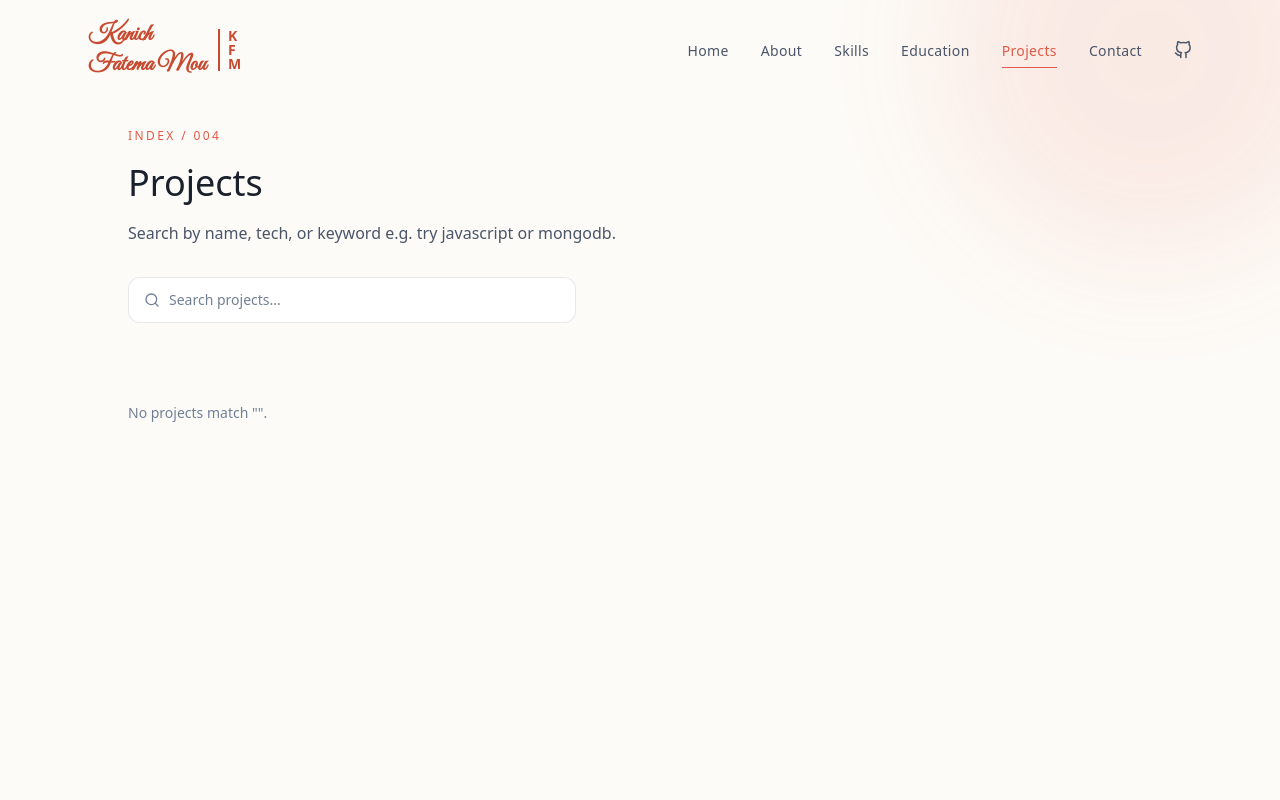
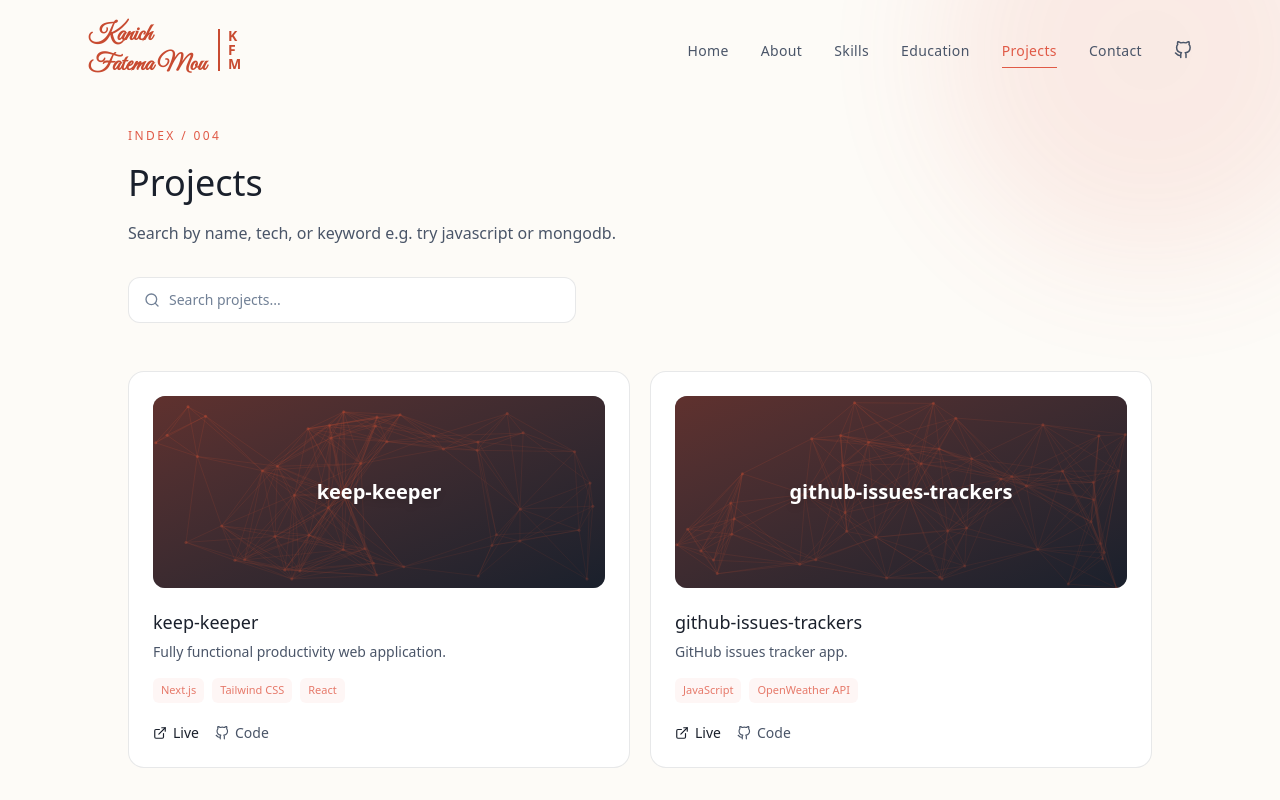
Before and after one commit to mouislambd/portfolio, a Next.js app: page /projects in a window 1280 px wide. Shown: the top 800 px of the page. Built offline with nearby package versions, Linux system fonts and the light colour scheme; a web font is replaced by a local one.

Commit message:
project benner updated

```diff
--- a/components/AdminModal.tsx
+++ b/components/AdminModal.tsx
@@ -6,7 +6,9 @@ export default function AdminModal({ onClose, projects, setProjects }: { onClose
   const [newProject, setNewProject] = useState({ title: '', description: '', image: '', live: '', github: '', tags: '', featured: false });
 
   const addProject = () => {
-    setProjects([{ ...newProject, id: Date.now() }, ...projects]);
+    const updatedProjects = [{ ...newProject, id: Date.now() }, ...projects];
+    setProjects(updatedProjects);
+    localStorage.setItem('projects', JSON.stringify(updatedProjects));
     setNewProject({ title: '', description: '', image: '', live: '', github: '', tags: '', featured: false });
   };
 
--- a/components/Projects.tsx
+++ b/components/Projects.tsx
@@ -41,12 +41,36 @@ export default function Projects() {
     const [loading, setLoading] = useState(true);
 
     useEffect(() => {
-        // Load projects ONLY from localStorage on mount
+        const defaultProjects = [
+            {
+                id: 1,
+                title: "keep-keeper",
+                image: "/pic.png",
+                tags: "Next.js,Tailwind CSS,React",
+                live: "https://keenkeeper-beryl.vercel.app/",
+                github: "https://github.com/mouislambd/assignment-7.git",
+                description: "Fully functional productivity web application."
+            },
+            {
+                id: 2,
+                title: "github-issues-trackers",
+                image: "",
+                tags: "JavaScript,OpenWeather API",
+                live: "#",
+                github: "#",
+                description: "GitHub issues tracker app."
+            }
+        ];
+
+        // Load from localStorage if exists, else use defaults
         const saved = localStorage.getItem('projects');
-        const localProjects = saved ? JSON.parse(saved) : [];
+        const localProjects = saved ? JSON.parse(saved) : defaultProjects;
 
-        // Normalize local projects
-        const normalizedLocal = localProjects.map((lp: any) => ({
+        // If empty (and no defaults), ensure we use defaults
+        const projectsToUse = localProjects.length > 0 ? localProjects : defaultProjects;
+
+        // Normalize projects for the component
+        const normalizedProjects = projectsToUse.map((lp: any) => ({
             _id: lp.id?.toString() || Math.random().toString(),
             title: lp.title,
             description: lp.description,
@@ -54,10 +78,9 @@ export default function Projects() {
             liveLink: lp.live,
             githubLink: lp.github,
             previewImage: lp.image,
-            createdAt: new Date(0), // Default old date
         }));
 
-        setProjects(normalizedLocal);
+        setProjects(normalizedProjects);
         setLoading(false);
     }, []);
 
```
